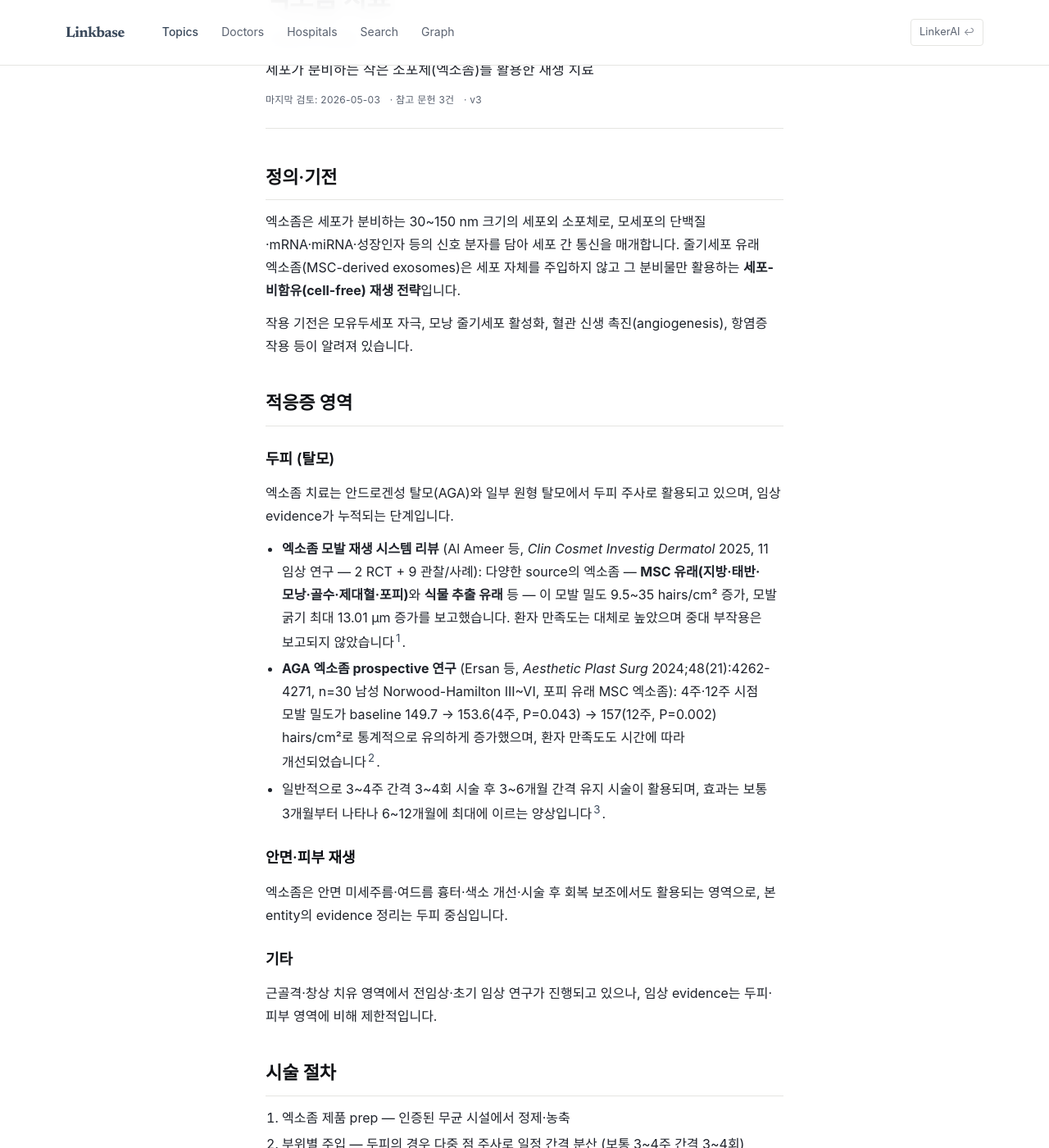
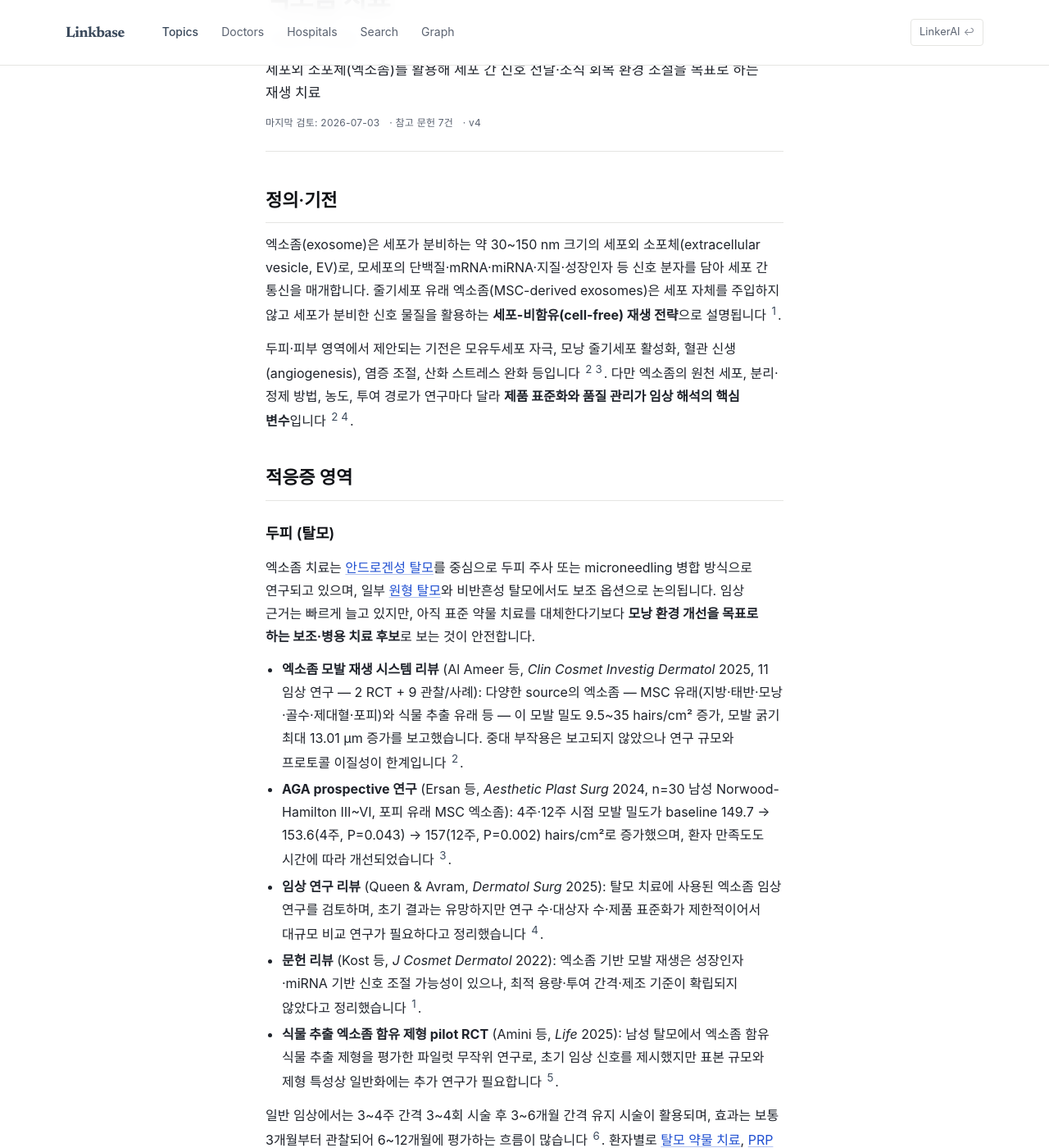
Before and after one commit to feelharmony/linkare-medical-knowledge, a Jekyll site: the page built from treatments/exosome-therapy.md, in a window 1280 px wide and 1400 px high, scrolled down 227 px. Shown: the whole window at 82% size. Built offline with Jekyll 4.4.1, drawn with Linux system fonts in a browser that asks for light colours; some web fonts are replaced; some of the changed text lies outside the part shown.

Commit message:
Verify exosome therapy treatment hub

```diff
--- a/treatments/exosome-therapy.md
+++ b/treatments/exosome-therapy.md
@@ -4,74 +4,91 @@
 entity_type: treatment
 permalink: /treatments/exosome-therapy/
 title: 엑소좀 치료
-description: 세포가 분비하는 작은 소포체(엑소좀)를 활용한 재생 치료
+description: 세포외 소포체(엑소좀)를 활용해 세포 간 신호 전달·조직 회복 환경 조절을 목표로 하는 재생 치료
 title_en: exosome therapy
 aliases:
   - 엑소좀
+  - 세포외 소포체
   - exosomes
   - extracellular vesicles
-last_reviewed: '2026-05-03'
+  - EV therapy
+last_reviewed: '2026-07-03'
 locked: true
-quality_status: review
-verified_by: 사장님 + Claude + GPT 합의 (2026-05-09 LOCK 일괄 박힘)
-next_review: '2026-08-09'
-source_count: 3
-source_count_external: 2
+quality_status: verified
+verified_by: Hermes + hair/scalp axis evidence sync
+next_review: '2026-10-03'
+source_count: 7
+source_count_external: 6
 source_count_clinic_pillar: 1
-clinic_footnote_ids: [3]
-external_footnote_ids: [1, 2]
-version: 3
+clinic_footnote_ids: [7]
+external_footnote_ids: [1, 2, 3, 4, 5, 6]
+version: 4
 ---
 
 ## 정의·기전
-엑소좀은 세포가 분비하는 30~150 nm 크기의 세포외 소포체로, 모세포의 단백질·mRNA·miRNA·성장인자 등의 신호 분자를 담아 세포 간 통신을 매개합니다. 줄기세포 유래 엑소좀(MSC-derived exosomes)은 세포 자체를 주입하지 않고 그 분비물만 활용하는 **세포-비함유(cell-free) 재생 전략**입니다.
+엑소좀(exosome)은 세포가 분비하는 약 30~150 nm 크기의 세포외 소포체(extracellular vesicle, EV)로, 모세포의 단백질·mRNA·miRNA·지질·성장인자 등 신호 분자를 담아 세포 간 통신을 매개합니다. 줄기세포 유래 엑소좀(MSC-derived exosomes)은 세포 자체를 주입하지 않고 세포가 분비한 신호 물질을 활용하는 **세포-비함유(cell-free) 재생 전략**으로 설명됩니다 [^4].
 
-작용 기전은 모유두세포 자극, 모낭 줄기세포 활성화, 혈관 신생 촉진(angiogenesis), 항염증 작용 등이 알려져 있습니다.
+두피·피부 영역에서 제안되는 기전은 모유두세포 자극, 모낭 줄기세포 활성화, 혈관 신생(angiogenesis), 염증 조절, 산화 스트레스 완화 등입니다 [^1][^2]. 다만 엑소좀의 원천 세포, 분리·정제 방법, 농도, 투여 경로가 연구마다 달라 **제품 표준화와 품질 관리가 임상 해석의 핵심 변수**입니다 [^1][^3].
 
 ## 적응증 영역
 
 ### 두피 (탈모)
-엑소좀 치료는 안드로겐성 탈모(AGA)와 일부 원형 탈모에서 두피 주사로 활용되고 있으며, 임상 evidence가 누적되는 단계입니다.
+엑소좀 치료는 [안드로겐성 탈모](/conditions/androgenetic-alopecia/)를 중심으로 두피 주사 또는 microneedling 병합 방식으로 연구되고 있으며, 일부 [원형 탈모](/conditions/alopecia-areata/)와 비반흔성 탈모에서도 보조 옵션으로 논의됩니다. 임상 근거는 빠르게 늘고 있지만, 아직 표준 약물 치료를 대체한다기보다 **모낭 환경 개선을 목표로 하는 보조·병용 치료 후보**로 보는 것이 안전합니다.
 
-- **엑소좀 모발 재생 시스템 리뷰** (Al Ameer 등, *Clin Cosmet Investig Dermatol* 2025, 11 임상 연구 — 2 RCT + 9 관찰/사례): 다양한 source의 엑소좀 — **MSC 유래(지방·태반·모낭·골수·제대혈·포피)**와 **식물 추출 유래** 등 — 이 모발 밀도 9.5~35 hairs/cm² 증가, 모발 굵기 최대 13.01 µm 증가를 보고했습니다. 환자 만족도는 대체로 높았으며 중대 부작용은 보고되지 않았습니다[^1].
-- **AGA 엑소좀 prospective 연구** (Ersan 등, *Aesthetic Plast Surg* 2024;48(21):4262-4271, n=30 남성 Norwood-Hamilton III~VI, 포피 유래 MSC 엑소좀): 4주·12주 시점 모발 밀도가 baseline 149.7 → 153.6(4주, P=0.043) → 157(12주, P=0.002) hairs/cm²로 통계적으로 유의하게 증가했으며, 환자 만족도도 시간에 따라 개선되었습니다[^2].
-- 일반적으로 3~4주 간격 3~4회 시술 후 3~6개월 간격 유지 시술이 활용되며, 효과는 보통 3개월부터 나타나 6~12개월에 최대에 이르는 양상입니다[^3].
+- **엑소좀 모발 재생 시스템 리뷰** (Al Ameer 등, *Clin Cosmet Investig Dermatol* 2025, 11 임상 연구 — 2 RCT + 9 관찰/사례): 다양한 source의 엑소좀 — MSC 유래(지방·태반·모낭·골수·제대혈·포피)와 식물 추출 유래 등 — 이 모발 밀도 9.5~35 hairs/cm² 증가, 모발 굵기 최대 13.01 µm 증가를 보고했습니다. 중대 부작용은 보고되지 않았으나 연구 규모와 프로토콜 이질성이 한계입니다 [^1].
+- **AGA prospective 연구** (Ersan 등, *Aesthetic Plast Surg* 2024, n=30 남성 Norwood-Hamilton III~VI, 포피 유래 MSC 엑소좀): 4주·12주 시점 모발 밀도가 baseline 149.7 → 153.6(4주, P=0.043) → 157(12주, P=0.002) hairs/cm²로 증가했으며, 환자 만족도도 시간에 따라 개선되었습니다 [^2].
+- **임상 연구 리뷰** (Queen & Avram, *Dermatol Surg* 2025): 탈모 치료에 사용된 엑소좀 임상 연구를 검토하며, 초기 결과는 유망하지만 연구 수·대상자 수·제품 표준화가 제한적이어서 대규모 비교 연구가 필요하다고 정리했습니다 [^3].
+- **문헌 리뷰** (Kost 등, *J Cosmet Dermatol* 2022): 엑소좀 기반 모발 재생은 성장인자·miRNA 기반 신호 조절 가능성이 있으나, 최적 용량·투여 간격·제조 기준이 확립되지 않았다고 정리했습니다 [^4].
+- **식물 추출 엑소좀 함유 제형 pilot RCT** (Amini 등, *Life* 2025): 남성 탈모에서 엑소좀 함유 식물 추출 제형을 평가한 파일럿 무작위 연구로, 초기 임상 신호를 제시했지만 표본 규모와 제형 특성상 일반화에는 추가 연구가 필요합니다 [^5].
+
+일반 임상에서는 3~4주 간격 3~4회 시술 후 3~6개월 간격 유지 시술이 활용되며, 효과는 보통 3개월부터 관찰되어 6~12개월에 평가하는 흐름이 많습니다 [^7]. 환자별로 [탈모 약물 치료](/treatments/hair-loss-medication/), [PRP 주사](/treatments/prp-injection/), [줄기세포 치료](/treatments/stem-cell-therapy/)와 병용 여부를 검토합니다.
 
 ### 안면·피부 재생
-엑소좀은 안면 미세주름·여드름 흉터·색소 개선·시술 후 회복 보조에서도 활용되는 영역으로, 본 entity의 evidence 정리는 두피 중심입니다.
+엑소좀은 안면 미세주름, 피부결, 색소, 여드름 흉터, 레이저·microneedling 후 회복 보조에서도 활용되는 영역입니다. 미용피부과 리뷰들은 피부 재생·항염·상처 회복 가능성을 정리하지만, 제품 간 성분 차이와 임상 endpoint 이질성이 커서 적응증별 표준 프로토콜은 아직 정립 중입니다 [^6].
 
 ### 기타
-근골격·창상 치유 영역에서 전임상·초기 임상 연구가 진행되고 있으나, 임상 evidence는 두피·피부 영역에 비해 제한적입니다.
+근골격·창상 치유 영역에서도 전임상·초기 임상 연구가 진행되고 있으나, 본 entity의 evidence 정리는 두피·피부 재생 중심입니다. 관절·건·통증 질환에서는 PRP, 체외충격파, 물리치료, 운동치료 등 기존 치료 축과의 역할 구분이 필요합니다.
 
 ## 시술 절차
-1. 엑소좀 제품 prep — 인증된 무균 시설에서 정제·농축
-2. 부위별 주입 — 두피의 경우 다중 점 주사로 일정 간격 분산 (보통 3~4주 간격 3~4회)
-3. 주입 후 마사지·관리
+1. **제품 확인** — 원천 세포, 제조·정제 방식, 무균·품질 관리 정보를 확인합니다.
+2. **부위 평가** — 두피에서는 탈모 유형, 모발 밀도, 염증·감염·반흔성 소견을 먼저 구분합니다.
+3. **주입 또는 병합 전달** — 두피 다중 점 주사, microneedling 병합, 국소 도포 병합 등 프로토콜은 제품·기관별로 다릅니다.
+4. **반응 평가** — 사진, trichoscopy, 모발 밀도·굵기, 환자 만족도 등을 3~6개월 단위로 비교합니다.
 
 ## 한계·주의점
 
 ### 근거의 한계
-- **연구 디자인 다양성**: source(지방·태반·모낭·제대혈 등), 추출 방법, 농도, 주입 빈도가 연구마다 다양해 직접 비교가 제한적입니다[^1].
-- **RCT 규모 작음**: 11개 임상 연구 중 RCT는 2건이며, 표본 수도 작은 편이라 대규모 RCT가 필요한 단계입니다[^1].
-- 표준화된 제조 기준·규제 framework 정립이 진행 중입니다 — 엑소좀 제품 품질 관리는 임상 안전성에 핵심 요소입니다[^1].
+- **표준화 부족**: source(지방·태반·모낭·제대혈·식물 등), 추출 방법, 농도, 주입 빈도가 연구마다 달라 직접 비교가 제한적입니다 [^1][^3].
+- **임상 연구 규모**: RCT와 prospective study가 늘고 있지만 표본 수가 작고 추적 기간이 짧은 연구가 많아 장기 효과와 최적 유지 전략은 추가 검증이 필요합니다 [^1][^5].
+- **치료 위치**: 현재는 표준 약물 치료를 대체하는 단독 표준이라기보다, 환자 특성·선호도·반응에 따라 병용 또는 보조 치료로 검토하는 단계입니다.
 
 ### 부작용
-- 주사 부위 통증, 일시적 홍반, 부종 — 대부분 경미·일시적
-- 11개 임상 연구에서 중대 부작용은 보고되지 않았습니다[^1].
-- 동물 유래 또는 비인증 제품의 경우 감염·면역 반응 위험 — 인증된 무균 prep과 출처 확인이 중요합니다.
+- 주사 부위 통증, 일시적 홍반, 부종, 점상 출혈 — 대부분 경미·일시적입니다.
+- 발표된 모발 재생 임상 연구들에서 중대 부작용 보고는 제한적이지만, 연구 규모가 작아 안전성 해석은 신중해야 합니다 [^1][^3].
+- 비인증 제품, 동물 유래 또는 출처 불명 제품, 무균 관리가 불명확한 제품은 감염·면역 반응 위험을 높일 수 있어 제품 provenance 확인이 중요합니다.
 
 ### 주의 환자군
-활동성 악성 종양 치료 중, 자가면역 질환 활동기, 임신·수유 여성, 알레르기 병력 환자는 의료진과 사전 협의가 필요합니다. 한국에서 엑소좀 제품의 식약처·신의료기술 규제 framework이 정립되는 단계로, 진료 시점 기준 적응증·제품 인허가를 의료진과 확인합니다.
+활동성 악성 종양 치료 중, 자가면역 질환 활동기, 활동성 감염, 임신·수유 여성, 중증 알레르기 병력 환자는 의료진과 사전 협의가 필요합니다. 한국에서 엑소좀 제품의 식약처·신의료기술 규제 framework은 진료 시점과 제품별로 달라질 수 있으므로, 적응증·제품 인허가·시술 범위를 의료진이 확인해야 합니다.
 
 ---
 
 ## 관련 임상 자료
-[^3]: [thewellsr.kr/blog/hair-loss-regeneration-injection-treatment](https://thewellsr.kr/blog/hair-loss-regeneration-injection-treatment)
+[^7]: [thewellsr.kr/blog/hair-loss-regeneration-injection-treatment](https://thewellsr.kr/blog/hair-loss-regeneration-injection-treatment)
 
 ## Citations
+
+### 자사 임상 자료
+[^7]: [thewellsr.kr/blog/hair-loss-regeneration-injection-treatment](https://thewellsr.kr/blog/hair-loss-regeneration-injection-treatment)
+
+### 외부 권위 출처
 [^1]: Al Ameer MA, Alnajim AT, Al Ameer A, et al. Exosomes and Hair Regeneration: A Systematic Review of Clinical Evidence Across Alopecia Types and Exosome Sources. *Clin Cosmet Investig Dermatol.* 2025;18:2215-2227. PMID 40955427. DOI: [10.2147/CCID.S543451](https://pmc.ncbi.nlm.nih.gov/articles/PMC12433634/)
 [^2]: Ersan M, Ozer E, Akin O, et al. Effectiveness of Exosome Treatment in Androgenetic Alopecia: Outcomes of a Prospective Study. *Aesthetic Plast Surg.* 2024;48(21):4262-4271. PMID 39174804. DOI: [10.1007/s00266-024-04332-3](https://pmc.ncbi.nlm.nih.gov/articles/PMC11588828/)
+[^3]: Queen D, Avram MR. Exosomes for Treating Hair Loss: A Review of Clinical Studies. *Dermatol Surg.* 2025;51(4):409-415. PMID 39447204. DOI: [10.1097/DSS.0000000000004480](https://pubmed.ncbi.nlm.nih.gov/39447204/)
+[^4]: Kost Y, Muskat A, Mhaimeed N, Nazarian RS, Kobets K. Exosome therapy in hair regeneration: A literature review of the evidence, challenges, and future opportunities. *J Cosmet Dermatol.* 2022;21(8):3226-3231. PMID 35441799. DOI: [10.1111/jocd.15008](https://pubmed.ncbi.nlm.nih.gov/35441799/)
+[^5]: Amini F, Teh JJ, Tan CK, Tan ESS, Ng ESC. A Pilot Randomized Controlled Trial (RCT) Evaluating the Efficacy of an Exosome-Containing Plant Extract Formulation for Treating Male Alopecia. *Life (Basel).* 2025;15(3):500. PMID 40141845. DOI: [10.3390/life15030500](https://pubmed.ncbi.nlm.nih.gov/40141845/)
+[^6]: Shah M, Dukharan V, Broughton L, et al. Exosomes for Aesthetic Dermatology: A Comprehensive Literature Review and Update. *J Cosmet Dermatol.* 2025;24(1):e16766. PMID 39764639. DOI: [10.1111/jocd.16766](https://pubmed.ncbi.nlm.nih.gov/39764639/)
 
 ## Changelog
+- 2026-07-03 v4: external source 4건 보강(탈모 임상 연구 리뷰, hair regeneration 문헌 리뷰, pilot RCT, aesthetic dermatology review) 후 verified 승격. Citations 자사/외부 헤딩 분리, source_count 7(외부 6 + 자사 1)로 정리. 두피/탈모 축과 맞춰 엑소좀을 표준 약물 대체가 아닌 모낭 환경 개선 목적의 보조·병용 치료 후보로 재정렬하고, 제품 표준화·품질 관리·규제 확인 한계를 명확화.
 - 2026-05-03 v3: **본문 전면 재작성 + 외부 출처 2건 보강** (룰 14·15 적용). "정의·기전(MSC 유래 cell-free 전략)" + "적응증 영역(두피·안면·기타)" + "시술 절차" + "한계·주의점" 섹션. 두피 영역에 **Al Ameer 2025 SR**(11 임상/MSC source 다양, hair density 9.5~35 hairs/cm² 증가) + **Ersan 2024 prospective study**(n=30 남성, 포피 MSC 엑소좀, 12주 hair density 149.7→157 hairs/cm² P=0.002) 인용. SR 1건 + prospective study 1건 구성. 룰 14·15 — 표준화 부족·소규모 RCT 한계는 솔직히 표기하되 "효과 없다" 결론은 박지 않음. 식약처·신의료기술 framework은 룰 12에 따라 일반 표현으로. **검증 라운드(GPT 의견)**: Ersan 2024 PMID 정정 (39447204 → 39174804), 저자명·정확한 hair density 수치(149.7→157 P=0.002) 추가.
 - 2026-04-23 v2: 자체 글 1건 기반 4섹션 (탈모 중심)
```
Also changed, not shown: data/entities.json (+9 -7 lines).
